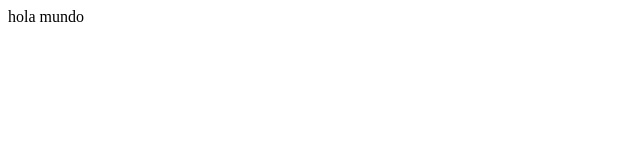
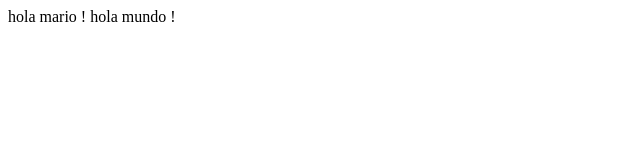
Before and after one commit to DesWeb2021/clase-mario1188, a plain HTML site: page index.html in a window 1280 px wide. Shown: the whole page, without its empty margins (0-640 px from the left). Drawn offline with Linux system fonts and the light colour scheme.

Commit message:
modificacion de pagina index

```diff
--- a/index.html
+++ b/index.html
@@ -7,6 +7,7 @@
     <title>Document</title>
 </head>
 <body>
-    hola mundo
+    hola mario !
+    hola mundo !
 </body>
 </html>
```
